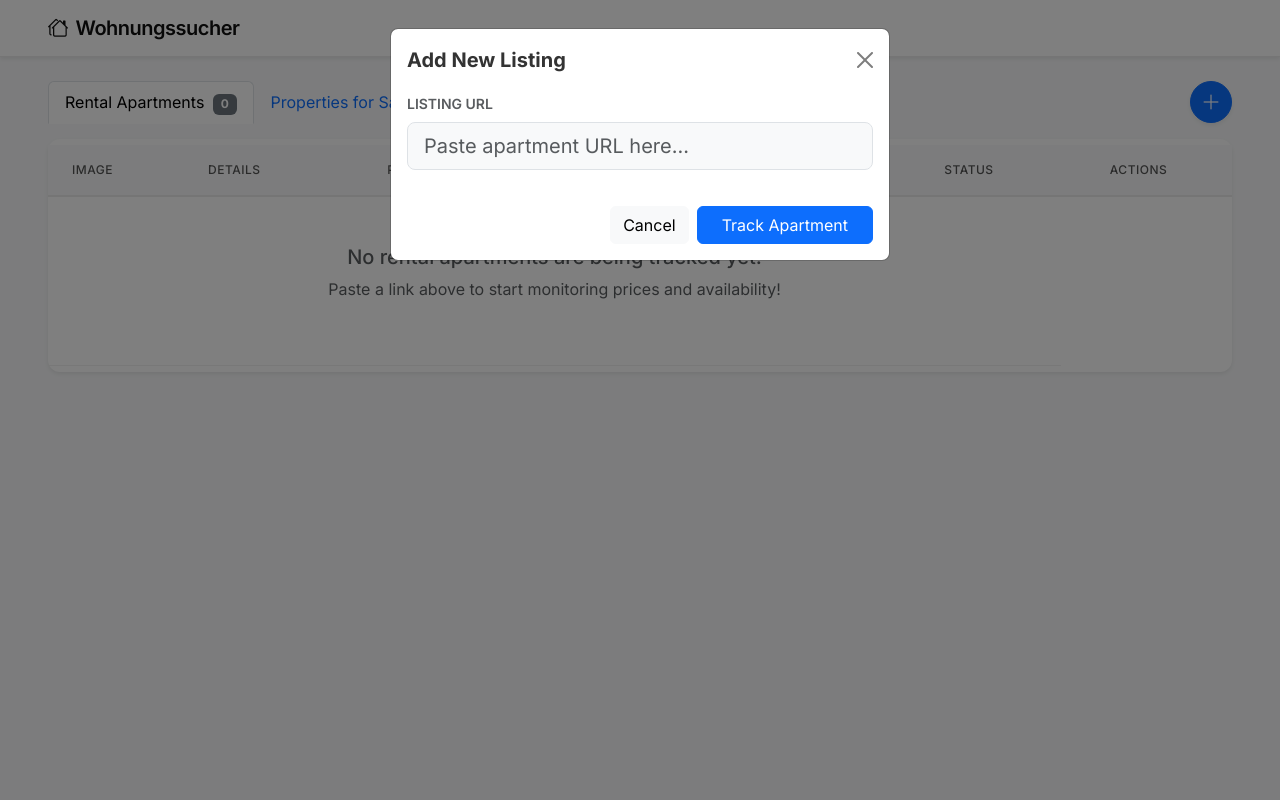
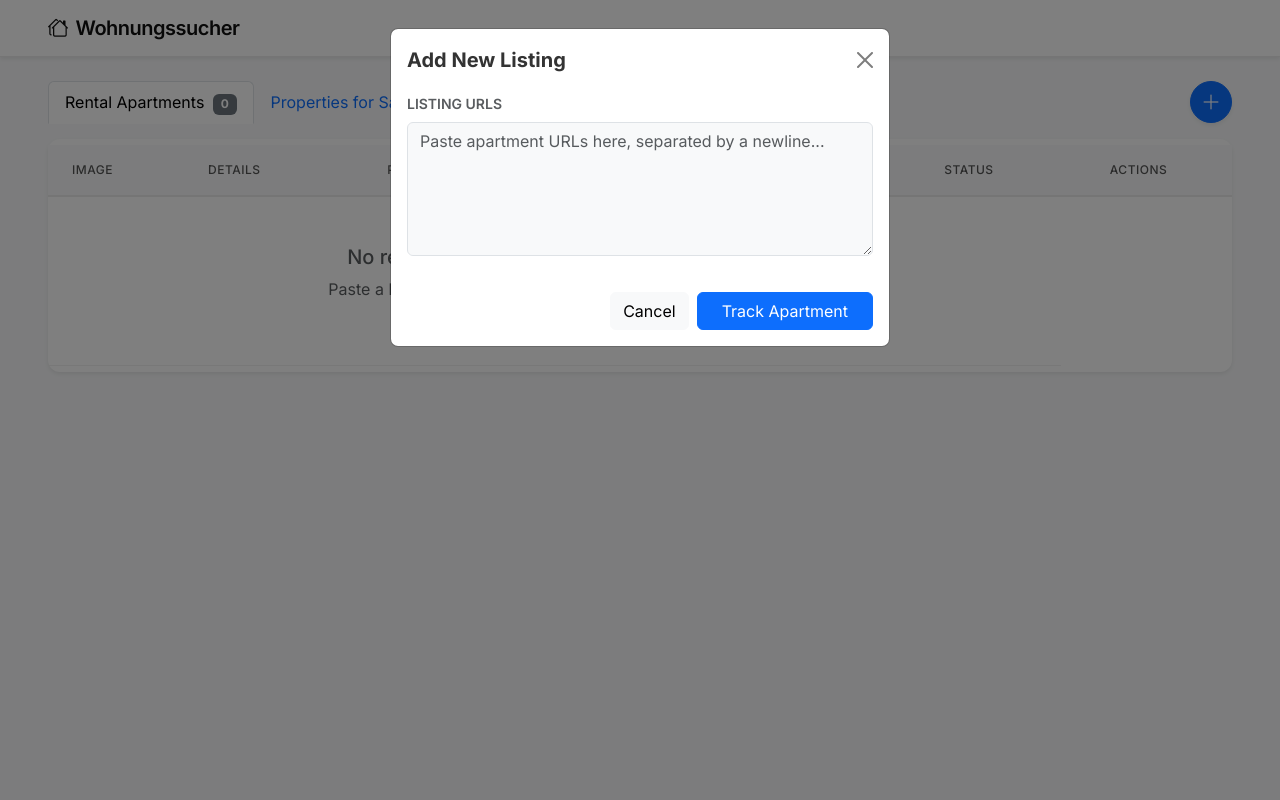
Before and after one commit to pheineke/apartment_notebook, a Flask app: page / in a window 1280 px wide, after a click on "Add Tracking". Run offline with Flask 3, Linux system fonts and the light colour scheme; some libraries are stand-ins or nearby versions.

Commit message:
Support batch adding multiple listing URLs at once via threaded scraping

```diff
--- a/app.py
+++ b/app.py
@@ -34,40 +34,51 @@ def apartment_detail(apt_id):
 
 @app.route('/add', methods=['POST'])
 def add_apartment():
-    url = request.form.get('url')
-    if not url:
-        flash('Please provide an URL.', 'error')
+    urls_text = request.form.get('url')
+    if not urls_text:
+        flash('Please provide at least one URL.', 'error')
         return redirect(url_for('index'))
 
-    # Check if we already have it
-    existing = Apartment.query.filter_by(original_url=url).first()
-    if existing:
-        flash('Apartment is already in the list.', 'info')
+    urls = [u.strip() for u in urls_text.splitlines() if u.strip()]
+    if not urls:
+        flash('Please provide valid URLs.', 'error')
         return redirect(url_for('index'))
 
-    # Create new entry and try to scrape
-    new_apt = Apartment(original_url=url)
-    db.session.add(new_apt)
+    added_count = 0
+    new_urls = []
+
+    for url in urls:
+        existing = Apartment.query.filter_by(original_url=url).first()
+        if existing:
+            continue
+        new_apt = Apartment(original_url=url)
+        db.session.add(new_apt)
+        added_count += 1
+        new_urls.append(url)
+
     db.session.commit()
 
-    # Initial scrape in background (or foreground if fast enough)
-    # Let's do it synchronous for simplicity here
-    success, data = scrape_apartment_details(url)
-    if success:
-        update_apartment_with_data(new_apt, data)
-        flash('Apartment added and details scraped successfully!', 'success')
-    else:
-        if data.get('blocked'):
-            new_apt.title = 'Blocked by anti-bot challenge (open manually)'
-            new_apt.resolved_url = data.get('resolved_url', new_apt.resolved_url)
-            db.session.commit()
-            flash('Apartment added, but source site blocked scraping. Use Open and Refresh later.', 'warning')
-            return redirect(url_for('index'))
+    if added_count == 0:
+        flash('No new apartments were added (they might already exist).', 'info')
+        return redirect(url_for('index'))
 
-        # Failed to scrape fully (maybe bot protection or offline), but still added
-        flash(f'Apartment added, but could not retrieve data automatically: {data.get("error", "Unknown error")}', 'warning')
+    flash(f'{added_count} apartment(s) added! Scraping details in background...', 'success')
 
-    return redirect(url_for('index'))
+    from threading import Thread
+    def scrape_new_urls(urls_to_scrape):
+        with app.app_context():
+            for u in urls_to_scrape:
+                apt = Apartment.query.filter_by(original_url=u).first()
+                if apt:
+                    success, data = scrape_apartment_details(u)
+                    if success:
+                        update_apartment_with_data(apt, data)
+                    elif data.get('blocked'):
+                        apt.title = 'Blocked by anti-bot challenge (open manually)'
+                        apt.resolved_url = data.get('resolved_url', apt.resolved_url)
+                        db.session.commit()
+
+    Thread(target=scrape_new_urls, args=(new_urls,)).start()
 
 @app.route('/refresh/<int:apt_id>')
 def refresh_apartment(apt_id):
--- a/templates/index.html
+++ b/templates/index.html
@@ -12,8 +12,8 @@
       <form action="/add" method="POST">
           <div class="modal-body">
               <div class="mb-3">
-                  <label class="form-label text-muted small text-uppercase fw-semibold">Listing URL</label>
-                  <input type="url" name="url" class="form-control form-control-lg bg-light" placeholder="Paste apartment URL here..." required>
+                    <label class="form-label text-muted small text-uppercase fw-semibold">Listing URLs</label>
+                    <textarea name="url" class="form-control bg-light" rows="5" placeholder="Paste apartment URLs here, separated by a newline..." required></textarea>
               </div>
           </div>
           <div class="modal-footer border-0 pt-0">
--- /dev/null
+++ b/test.py
@@ -0,0 +1,3 @@
+import re
+text='Wohnung 75 m2 129000 € zum Kauf'
+print(re.search(r'(\d+(?:[.\s]\d{3})*(?:,\d{1,2})?)\s*(?:€|EUR|Euro)', text, re.IGNORECASE).groups())
--- /dev/null
+++ b/test_regex.py
@@ -0,0 +1,5 @@
+import re
+text = 'Wohnung 75 m² 129000  zum Kauf'
+print(re.findall(r'(?:|EUR|Euro)', text, re.IGNORECASE))
+print(re.findall(r'', text))
+print([ord(c) for c in text])
```
Also changed, not shown: test_immo.py (+1 -10 lines).
